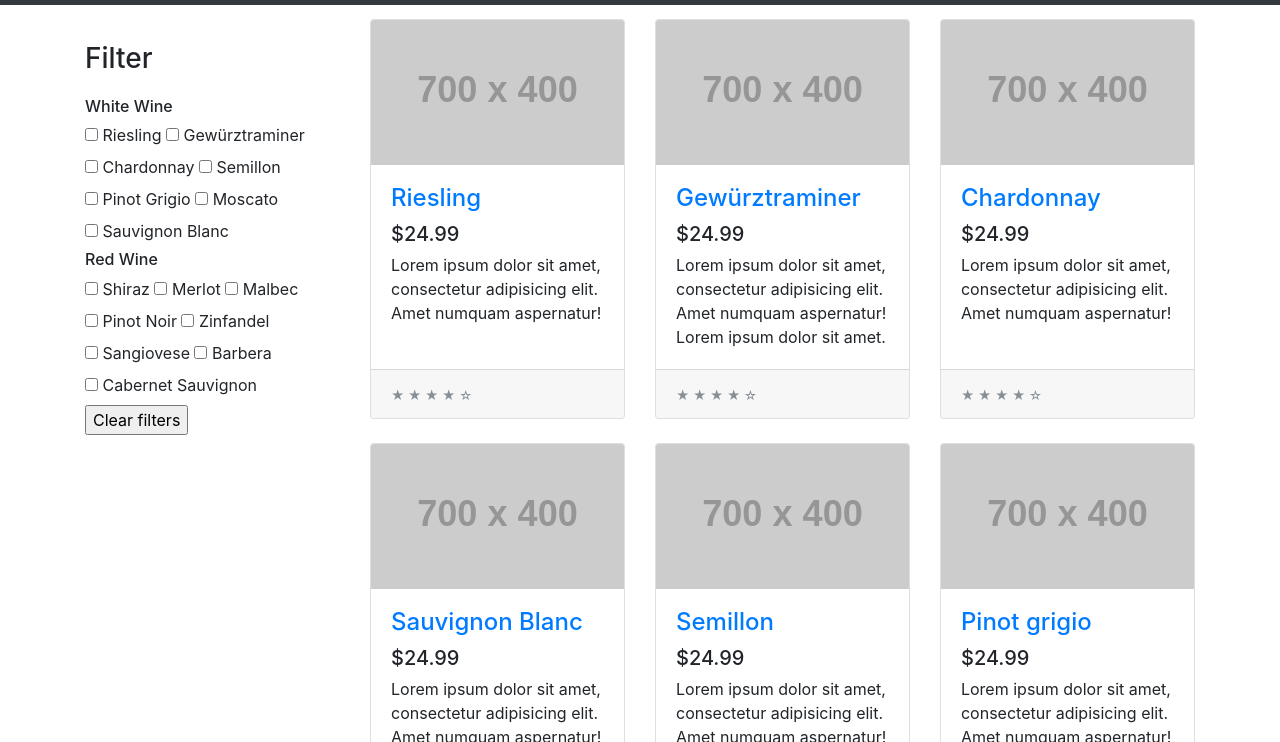
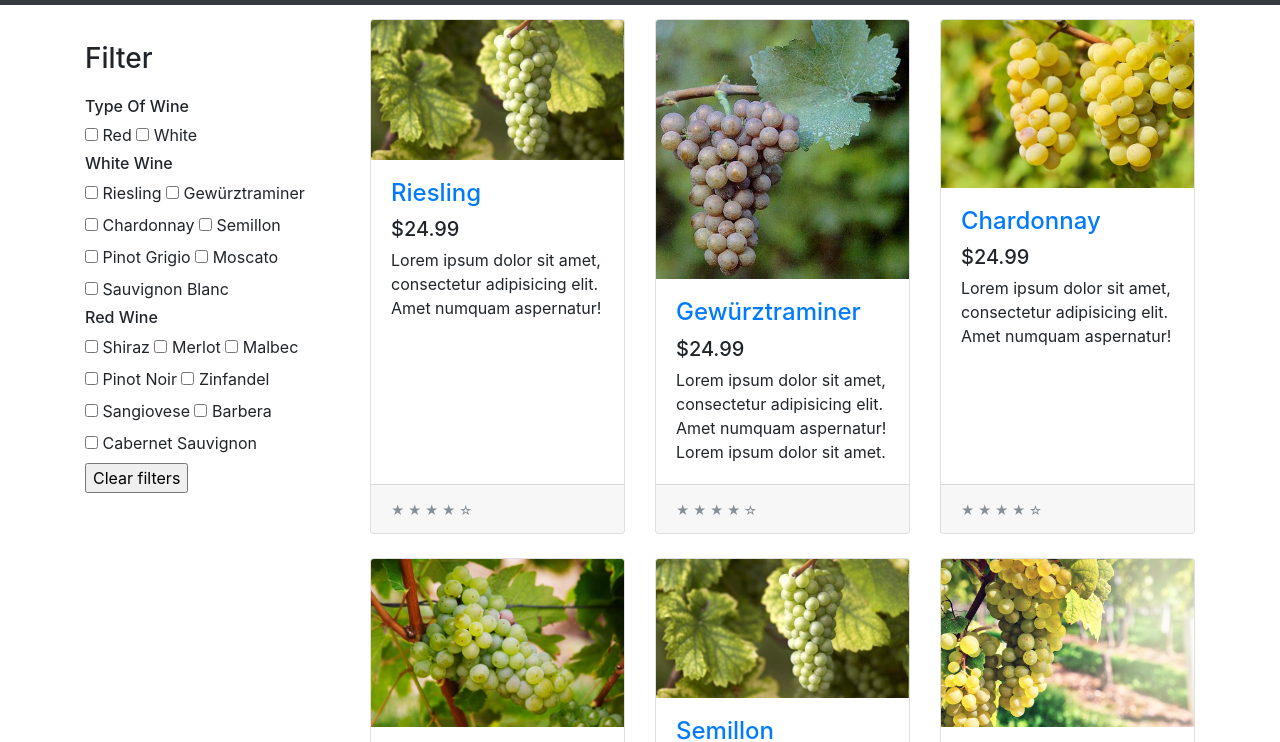
Before and after one commit to peteakhurst/wineAbout, a plain HTML site: page index.html in a window 1280 px wide. Shown: the part 51-793 px from the top of the page. Drawn offline with nearby package versions, Linux system fonts and the light colour scheme; placeholder pictures from the web are drawn by us.

Commit message:
second commit, added photos

```diff
--- a/index.html
+++ b/index.html
@@ -60,6 +60,13 @@
 
           <form action="">
             <div class="filter-criteria">
+  						<h6>Type Of Wine</h6>
+  						<label><input type="checkbox" name="wine types" value="riesling"> Red</label>
+  						<label><input type="checkbox" name="wine types" value="gewürztraminer"> White</label>
+  					</div>
+
+
+            <div class="filter-criteria">
   						<h6>White Wine</h6>
   						<label><input type="checkbox" name="wine types" value="riesling"> Riesling</label>
   						<label><input type="checkbox" name="wine types" value="gewürztraminer"> Gewürztraminer</label>
@@ -94,7 +101,7 @@
 
             <div class="col-lg-4 col-md-6 mb-4">
               <div class="card h-100">
-                <a href="#"><img class="card-img-top" src="http://placehold.it/700x400" alt=""></a>
+                <a href="#"><img class="card-img-top" src="./assets/images/riesling_grapes.jpg" alt=""></a>
                 <div class="card-body">
                   <h4 class="card-title">
                     <a href="#">Riesling</a>
@@ -110,7 +117,7 @@
 
             <div class="col-lg-4 col-md-6 mb-4">
               <div class="card h-100">
-                <a href="#"><img class="card-img-top" src="http://placehold.it/700x400" alt=""></a>
+                <a href="#"><img class="card-img-top" src="./assets/images/gewurztraminer-grapes.jpg" alt=""></a>
                 <div class="card-body">
                   <h4 class="card-title">
                     <a href="#">Gewürztraminer</a>
@@ -126,7 +133,7 @@
 
             <div class="col-lg-4 col-md-6 mb-4">
               <div class="card h-100">
-                <a href="#"><img class="card-img-top" src="http://placehold.it/700x400" alt=""></a>
+                <a href="#"><img class="card-img-top" src="./assets/images/chardonnay-grapes.jpg" alt=""></a>
                 <div class="card-body">
                   <h4 class="card-title">
                     <a href="#">Chardonnay</a>
@@ -142,7 +149,7 @@
 
             <div class="col-lg-4 col-md-6 mb-4">
               <div class="card h-100">
-                <a href="#"><img class="card-img-top" src="http://placehold.it/700x400" alt=""></a>
+                <a href="#"><img class="card-img-top" src="./assets/images/sauvignon-blanc-grapes.jpeg" alt=""></a>
                 <div class="card-body">
                   <h4 class="card-title">
                     <a href="#">Sauvignon Blanc</a>
@@ -158,7 +165,7 @@
 
             <div class="col-lg-4 col-md-6 mb-4">
               <div class="card h-100">
-                <a href="#"><img class="card-img-top" src="http://placehold.it/700x400" alt=""></a>
+                <a href="#"><img class="card-img-top" src="./assets/images/riesling_grapes.jpg" alt=""></a>
                 <div class="card-body">
                   <h4 class="card-title">
                     <a href="#">Semillon</a>
@@ -174,7 +181,7 @@
 
             <div class="col-lg-4 col-md-6 mb-4">
               <div class="card h-100">
-                <a href="#"><img class="card-img-top" src="http://placehold.it/700x400" alt=""></a>
+                <a href="#"><img class="card-img-top" src="./assets/images/pinot-grigio.jpg" alt=""></a>
                 <div class="card-body">
                   <h4 class="card-title">
                     <a href="#">Pinot grigio</a>
@@ -189,7 +196,7 @@
             </div>
             <div class="col-lg-4 col-md-6 mb-4">
               <div class="card h-100">
-                <a href="#"><img class="card-img-top" src="http://placehold.it/700x400" alt=""></a>
+                <a href="#"><img class="card-img-top" src="./assets/images/moscato.jpg" alt=""></a>
                 <div class="card-body">
                   <h4 class="card-title">
                     <a href="#">Moscato</a>
```
